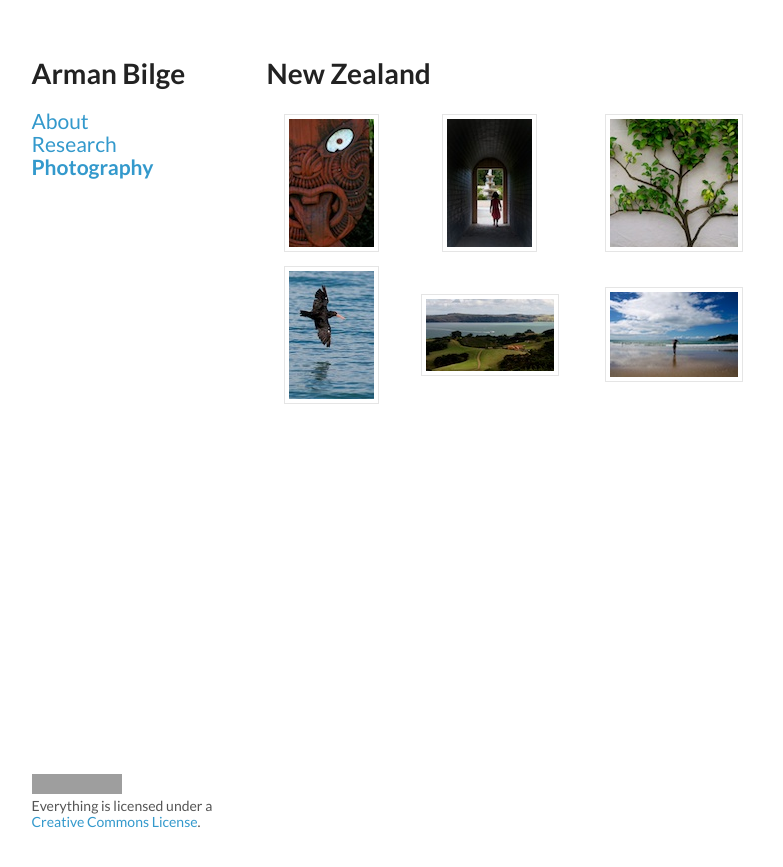
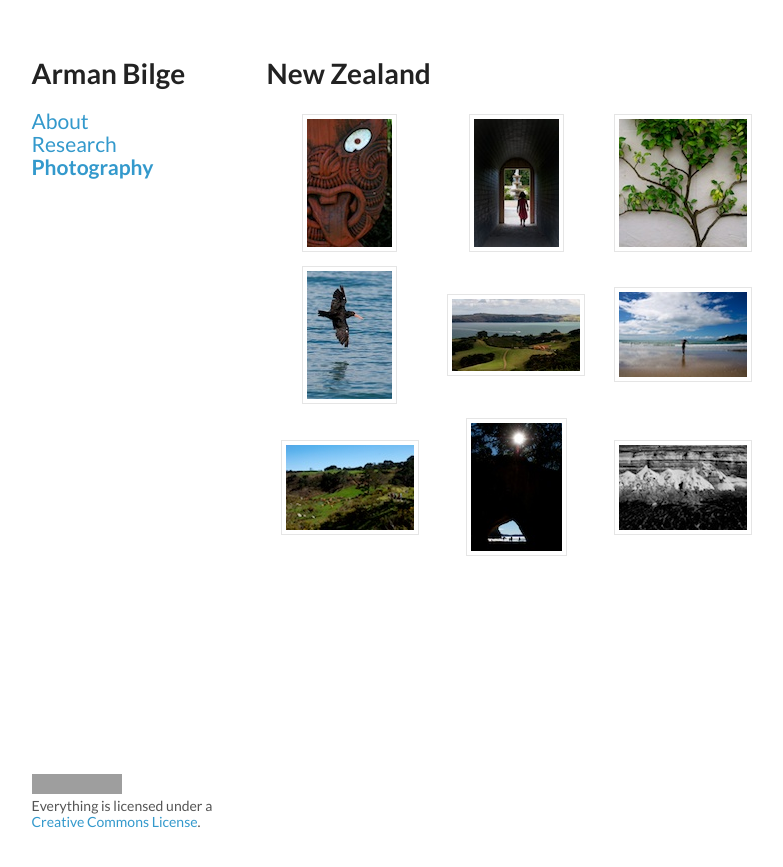
Before and after one commit to armanbilge/armanbilge.github.io, a Jekyll site: the page built from photos/new-zealand/index.md, in a window 1280 px wide. Shown: the top 867 px of the page, without its empty margins (241-1024 px from the left). Built offline with Jekyll 4.4.1, drawn with Linux system fonts in a browser that asks for light colours; Markdown is read by kramdown in place of the engine named in the settings; grey boxes are pictures that could not be loaded.

Commit message:
Add new NZ photos

```diff
--- a/photos/new-zealand/index.md
+++ b/photos/new-zealand/index.md
@@ -9,7 +9,9 @@ photos:
     - name: oystercatcher.jpg
     - name: hills.jpg
     - name: oneroa.jpg
-
+    - name: cows.jpg
+    - name: underpass.jpg
+    - name: sand.jpg
 ---
 
 # New Zealand
```
Also changed, not shown: photos/new-zealand/cows.jpg (added), photos/new-zealand/sand.jpg (added), photos/new-zealand/thumbs/cows.jpg (added), photos/new-zealand/thumbs/sand.jpg (added), photos/new-zealand/thumbs/underpass.jpg (added), photos/new-zealand/underpass.jpg (added).
